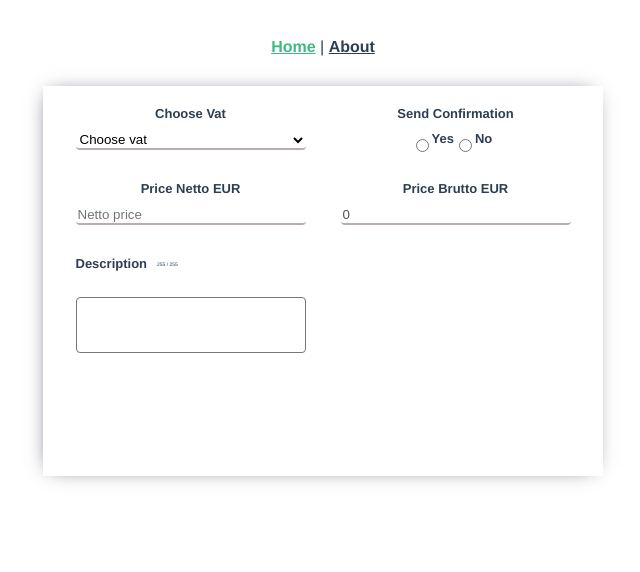
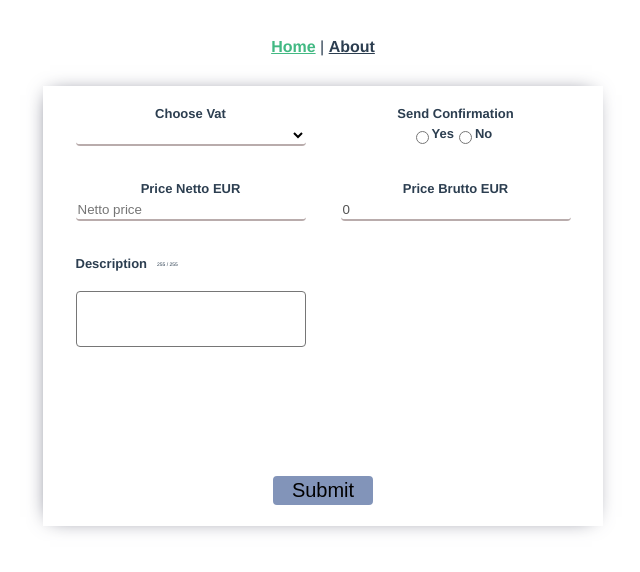
Before and after one commit to Datureli/clicktrains, a Vue app: page / in a window 1280 px wide. Shown: the top 572 px of the page, without its empty margins (317-957 px from the left). Built offline with nearby package versions, Linux system fonts and the light colour scheme.

Commit message:
disable input before choose vat variant

```diff
--- a/src/composables/useForm.js
+++ b/src/composables/useForm.js
@@ -2,12 +2,16 @@
 import { reactive, toRefs, computed, ref } from "vue";
 let description = ref([]);
 export function useForm() {
+
   const state = reactive({
-    errors: [],
+    errors: "Text is required",
     descriptionMaxLength: 255,
     vatInput: "",
     vatOptions: [19, 21, 23, 25],
     nettoPrice: "",
+    radioButton: "",
+    disabled: false,
+    isFormSubmitted: false,
   });
 
   const validateForm = computed(() => {
@@ -19,10 +23,35 @@ export function useForm() {
     }
   });
 
+  const validateVatInput = computed(() => {
+    return state.vatInput > 0 ? "Text is required" : "";
+  });
+
+  const isDisabled = computed(() => {
+    return state.disabled === false;
+  })
+  const changeDisable = ref(() => {
+    state.disabled = true;
+  })
+
   let calculateVat = computed(() => {
     let calculateNetto = (state.nettoPrice / 100) * state.vatInput;
-    return state.nettoPrice - calculateNetto;
-  })
+    return state.nettoPrice + calculateNetto;
+  });
 
-  return {calculateVat, description,  validateForm, ...toRefs(state) };
+  let submitForm = ref(() => {
+    state.isFormSubmitted = true
+
+  });
+
+  return {
+    changeDisable,
+    isDisabled,
+    submitForm,
+    validateVatInput,
+    calculateVat,
+    description,
+    validateForm,
+    ...toRefs(state),
+  };
 }
--- a/src/views/HomeView.vue
+++ b/src/views/HomeView.vue
@@ -1,10 +1,9 @@
 <template>
   <div class="form">
-    <form>
+    <form @submit.prevent="isFormSubmitted">
       <div style="display: grid">
         <label for="Choose Vat">Choose Vat</label>
-        <select :value="vatInput" v-model="vatInput">
-          <option value disabled>Choose vat</option>
+        <select v-model="vatInput" @change="changeDisable">
           <option
             v-for="vatOptions in vatOptions"
             :key="vatOptions"
@@ -13,28 +12,48 @@
             {{ vatOptions + "%" }}
           </option>
         </select>
+        <p class="errors" v-if="!vatInput && isFormSubmitted">{{ errors }}</p>
       </div>
 
       <div style="display: grid">
         <label for="Send confirmation">Send Confirmation</label>
         <div style="display: flex; margin-left: 70px">
           <div style="display: flex">
-            <input class="radioButton" type="radio" name="yesOrNo" />
+            <input
+              class="radioButton"
+              v-model="radioButton"
+              type="radio"
+              name="yesOrNo"
+            />
             <label for="yes">Yes</label>
             <input class="radioButton" type="radio" name="yesOrNo" />
             <label for="no">No</label>
           </div>
         </div>
+        <p class="errors" v-if="!radioButton && isFormSubmitted">
+          {{ errors }}
+        </p>
       </div>
 
       <div style="display: grid">
         <label for="price Netto EUR">Price Netto EUR</label>
-        <input v-model="nettoPrice" placeholder="Netto price" type="number" :disabled="isDisabled" />
+        <input
+          v-model="nettoPrice"
+          placeholder="Netto price"
+          type="number"
+          :disabled="isDisabled"
+        />
+        <p class="errors" v-if="!nettoPrice && isFormSubmitted">{{ errors }}</p>
       </div>
 
       <div style="display: grid">
         <label for="price Brutto EUR">Price Brutto EUR</label>
-        <input  placeholder="Brutto price" type="number" :value="calculateVat" disabled />
+        <input
+          placeholder="Brutto price"
+          type="number"
+          :value="calculateVat"
+          disabled
+        />
       </div>
 
       <div style="display: grid">
@@ -47,9 +66,10 @@
         </div>
 
         <textarea maxlength="255" v-model="description" type="text"> </textarea>
-        <p class="errors" @change="description < 0">{{ validateForm }}</p>
+        <p class="errors">{{ validateForm }}</p>
       </div>
     </form>
+    <button type="submit" @click="submitForm">Submit</button>
   </div>
 </template>
 
@@ -57,9 +77,26 @@
 import { useForm } from "../composables/useForm";
 export default {
   setup() {
-    let {calculateVat, description, validateForm, ...toRefs } = useForm();
+    let {
+      validateNettoPrice,
+      changeDisable,
+      isDisabled,
+      errors,
+      submitForm,
+      validateVatInput,
+      calculateVat,
+      description,
+      validateForm,
+      ...toRefs
+    } = useForm();
 
     return {
+      validateNettoPrice,
+      changeDisable,
+      isDisabled,
+      errors,
+      submitForm,
+      validateVatInput,
       calculateVat,
       description,
       validateForm,
@@ -71,7 +108,7 @@ export default {
 <style>
 .form {
   width: 500px;
-  height: 350px;
+  height: 400px;
   margin: auto;
   padding: 20px 30px;
   display: grid;
@@ -87,11 +124,9 @@ form {
 }
 textarea {
   height: 50px;
+
   resize: none;
   border-radius: 4px;
-}
-.radioButton {
-  margin-top: 4px;
 }
 
 .errors {
@@ -100,13 +135,13 @@ textarea {
 }
 label {
   font-size: 13px;
-  margin-bottom: 10px;
   font-weight: 800;
 }
 select {
   width: 230px;
 }
-input,select {
+input,
+select {
   border-radius: 4px;
   outline: none;
   background: none;
@@ -115,17 +150,18 @@ input,select {
 }
 
 button {
+  width: 100px;
+  justify-content: center;
+  margin: auto;
   background-color: #8294b9;
   border: 2px solid #8294b9;
-  border-radius: 6px;
-  height: 50px;
-  display: block;
+  border-radius: 4px;
   font-size: 20px;
   cursor: pointer;
-  transition: 0.8s;
+  transition: 0.4s;
 }
 p {
-margin-left: 10px;
+  margin-left: 10px;
   font-size: 5px;
 }
 .successStatus {
```
